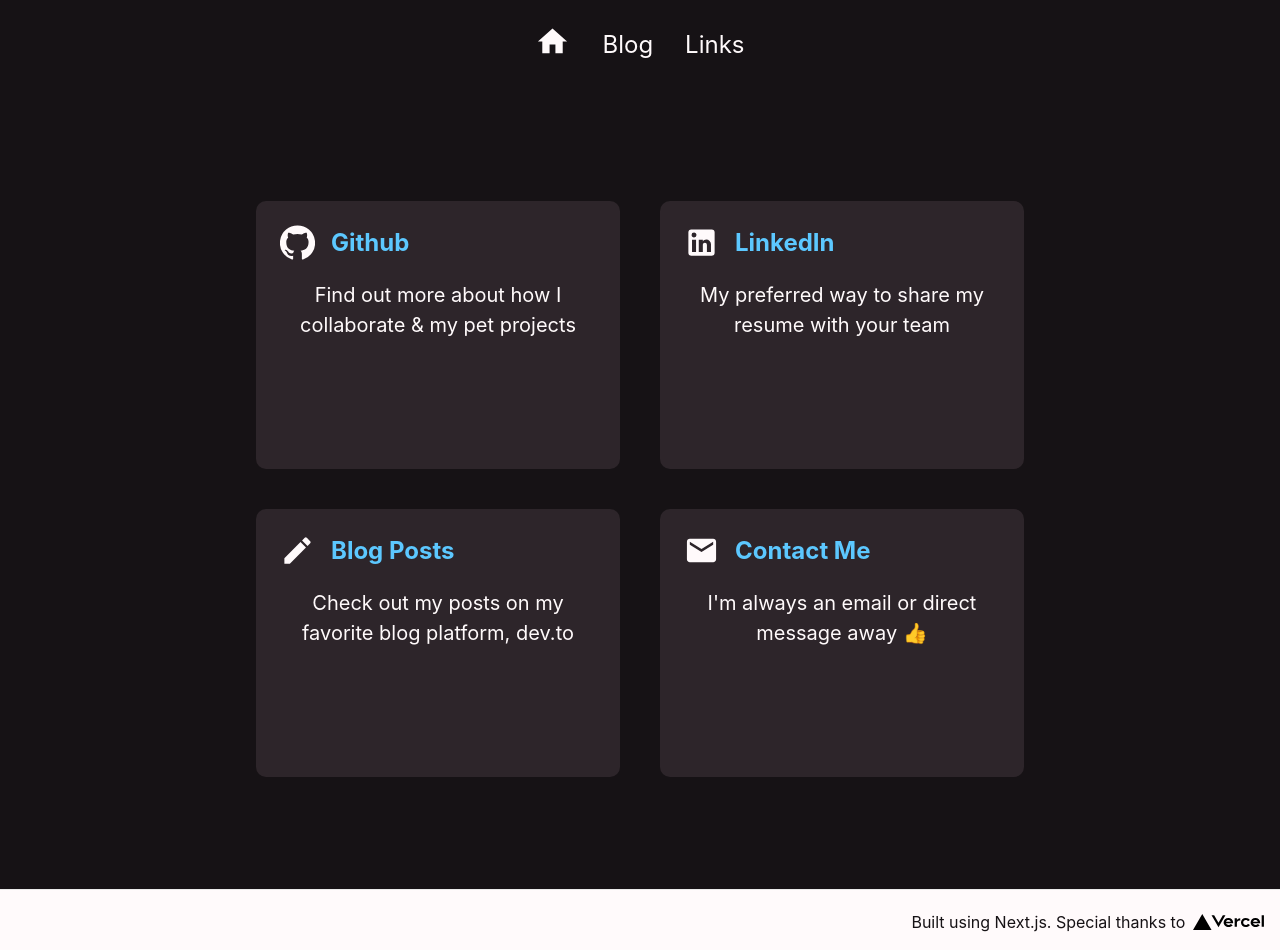
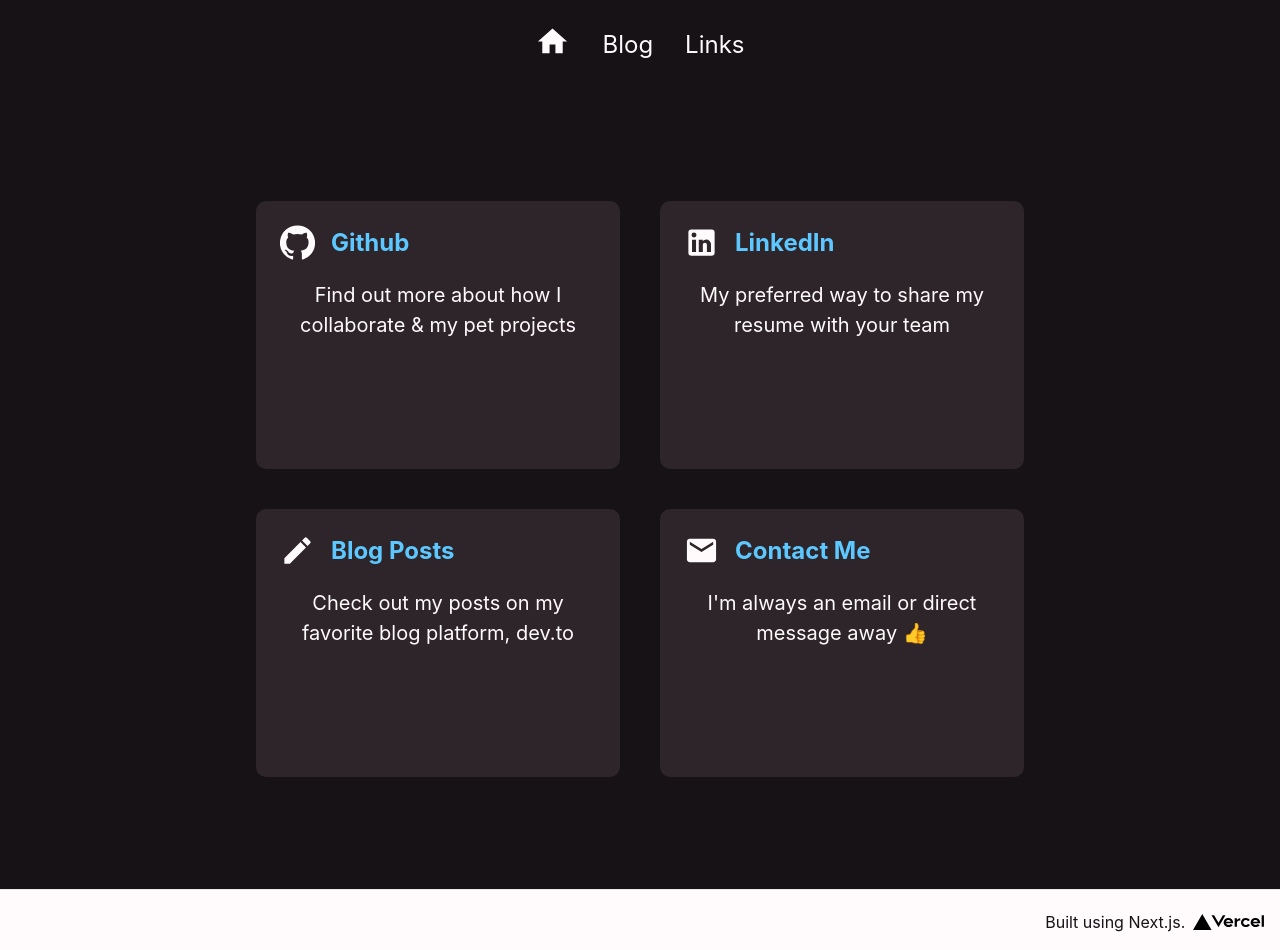
Before and after one commit to jimboslicethat/folio, a Next.js app: page /links in a window 1280 px wide. Shown: the top 950 px of the page. Built offline with nearby package versions, Linux system fonts and the light colour scheme.

Commit message:
Simplify wording on footer

```diff
--- a/pages/common/components/footer.tsx
+++ b/pages/common/components/footer.tsx
@@ -10,7 +10,7 @@ export default function Footer(): React.ReactElement {
         target="_blank"
         rel="noopener noreferrer"
       >
-        Built using Next.js. Special thanks to
+        Built using Next.js.
         <img src="/vercel.svg" alt="Vercel Logo" className={styles.logo} />
       </a>
     </footer>
```
